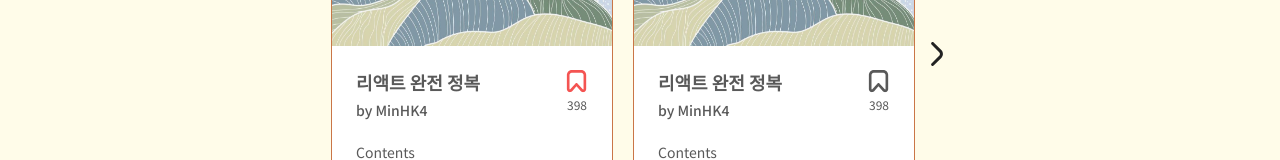
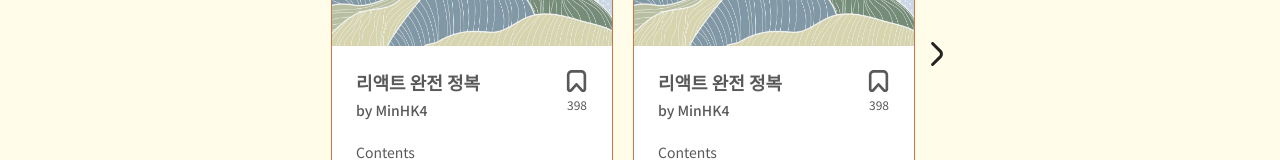
Before and after one commit to boostcampwm-2022/web01-knoticle, a Next.js app in the folder frontend/: page / in a window 1280 px wide. Shown: the part 350-510 px from the top of the page. Built offline with nearby package versions, Linux system fonts and the light colour scheme; a web font is replaced by a local one.

Commit message:
refactor: useBookmark 훅 추가에 따른 Book 컴포넌트 bookmark 로직 수정 - #55

```diff
--- a/frontend/components/common/Book/index.tsx
+++ b/frontend/components/common/Book/index.tsx
@@ -2,14 +2,14 @@ import Image from 'next/image';
 
 import { useState } from 'react';
 
-import axios from 'axios';
-
 import InactiveBookmarkIcon from '@assets/ico_bookmark_black.svg';
-import ActiveBookmarkIcon from '@assets/ico_bookmark_red.svg';
+import ActiveBookmarkIcon from '@assets/ico_bookmark_grey_filled.svg';
 import MoreContentsIcon from '@assets/ico_more_contents.svg';
 import SampleThumbnail from '@assets/img_sample_thumbnail.jpg';
+import useBookmark from '@hooks/useBookmark';
 import { TextLarge, TextXSmall, TextSmall } from '@styles/common';
 import { FlexCenter, FlexSpaceBetween } from '@styles/layout';
+import axios from 'axios';
 
 import {
   BookWrapper,
@@ -57,30 +57,11 @@ interface BookProps {
 
 export default function Book({ book }: BookProps) {
   const { id, title, user, scraps, _count, bookmark } = book;
-  const [curBookmarkId, setCurBookmarkId] = useState<number | null>(bookmark.id);
-
-  const handleBookmarkClick = async () => {
-    if (curBookmarkId) {
-      // 북마크 삭제 API 요청
-      // await axios.delete(`${process.env.NEXT_PUBLIC_SERVER_UR}/api/bookmarks/${id}`);
-      setCurBookmarkId(null);
-    } else {
-      // 북마크 생성 API 요청
-      // const { data } = await axios.post(`${process.env.NEXT_PUBLIC_SERVER_UR}/api/bookmarks`, {
-      //   book_id: id,
-      // });
-      // const newBookmark = data.bookmark;
-      // setCurBookmarkId(newBookmark.id);
-      setCurBookmarkId(1);
-    }
-  };
-
-  const calcTempBookmark = () => {
-    if (bookmark.id) {
-      return _count.bookmarks + (curBookmarkId ? 0 : -1);
-    }
-    return _count.bookmarks + (curBookmarkId ? 1 : 0);
-  };
+  const { handleBookmarkClick, curBookmarkCnt, curBookmarkId } = useBookmark(
+    null,
+    book._count.bookmarks,
+    book.id
+  );
 
   return (
     <BookWrapper>
@@ -98,7 +79,7 @@ export default function Book({ book }: BookProps) {
               alt="Bookmark Icon"
               onClick={handleBookmarkClick}
             />
-            <TextXSmall>{calcTempBookmark()}</TextXSmall>
+            <TextXSmall>{curBookmarkCnt}</TextXSmall>
           </Bookmark>
         </FlexSpaceBetween>
 
```
Also changed, not shown: frontend/components/viewer/TOC/index.tsx (+6 -5 lines).
